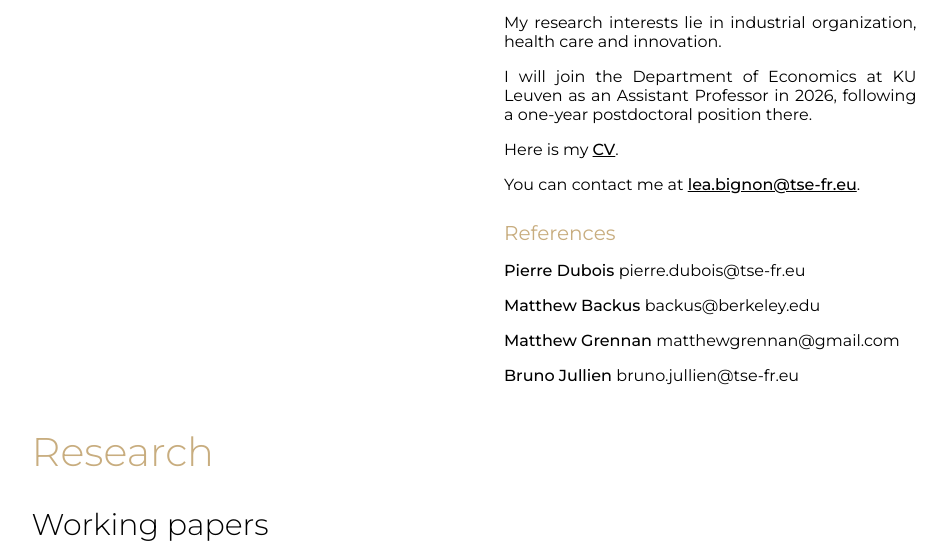
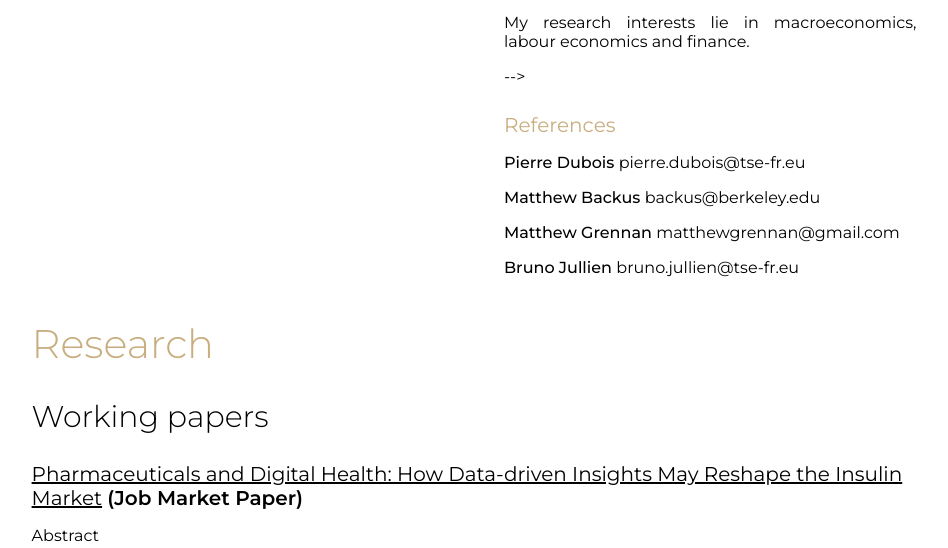
Before and after one commit to pablo1997-stud/pablomileni, a plain HTML site: page index.html in a window 1280 px wide. Shown: the part 302-850 px from the top of the page, without its empty margins (166-1114 px from the left). Drawn offline with Linux system fonts and the light colour scheme.

Commit message:
Update index.html

```diff
--- a/index.html
+++ b/index.html
@@ -186,11 +186,13 @@ img{
   </div>
   <div class="right-column">
     <p>I am a PhD student at the Toulouse School of Economics (TSE).</p>
-    <p>My research interests lie in industrial organization, health care and innovation.</p>
+    <p>My research interests lie in macroeconomics, labour economics and finance.</p>
+    <!--
     <p>I will join the Department of Economics at KU Leuven as an Assistant Professor in 2026, following a one-year postdoctoral position there.</p>
     <p> Here is my <a href="bignon_cv.pdf" target="_blank" style="color: black; font-weight: 500;">CV</a>. </p>
-    <p> You can contact me at <a href="mailto:lea.bignon@tse-fr.eu" style="color: black; font-weight: 500;">lea.bignon@tse-fr.eu</a>. </p>
-    <!-- <p> You can contact me at <a href="mailto:lea.bignon@tse-fr.eu" style="color: black; font-weight: 550;">lea.bignon@tse-fr.eu</a>.<p> -->
+    <p> You can contact me at <a href="mailto:pablo.mileni-munari@tse-fr.eu" style="color: black; font-weight: 500;">pablo.mileni-munari@tse-fr.eu</a>. </p>
+    <!-- <p> You can contact me at <a href="mailto:pablo.mileni-munari@tse-fr.eu" style="color: black; font-weight: 550;">lea.bignon@tse-fr.eu</a>.<p> -->
+    -->
 
     <h4 style="color: #c8ad7f;margin-bottom: 0.5em;"> References </h4>
       <p style="font-weight: 500;text-align: left;"> Pierre Dubois <a href="mailto:pierre.dubois@tse-fr.eu" style="color: black; font-weight: 400;text-decoration: none;">pierre.dubois@tse-fr.eu</a> </p>
```
